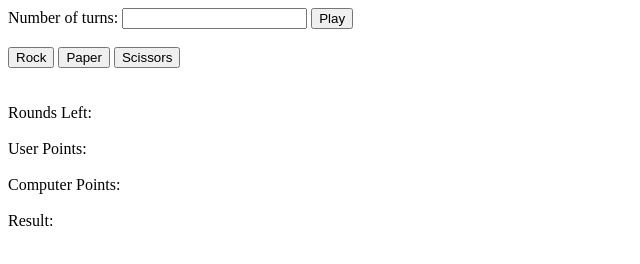
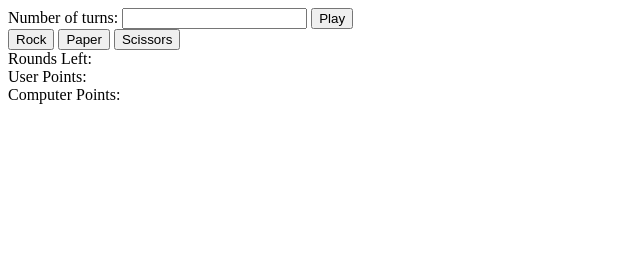
Before and after one commit to acciojob/rock-paper-scissors-jasbhatia, a website: page main.html in a window 1280 px wide. Shown: the whole page, without its empty margins (0-640 px from the left). Drawn offline with Linux system fonts and the light colour scheme.

Commit message:
created a submission

```diff
--- a/main.html
+++ b/main.html
@@ -7,27 +7,25 @@
 </head>
 
 <body>
-
-<label for="game-number">Number of turns:</label>
+	<label for="game-number">Number of turns:</label>
 <input id="game-number" type="number">
 <button id="play-game">Play</button>
-<div><br>
+<div>
   <button class="choice" data-ns-test="rock">Rock</button>
   <button class="choice" data-ns-test="paper">Paper</button>
   <button class="choice" data-ns-test="scissors">Scissors</button>
-</div><br>
-<div data-ns-test="round-result"></div><br>
+</div>
+<div data-ns-test="round-result"></div>
 <div>
   Rounds Left: <span data-ns-test="rounds-left"></span>
-</div><br>
+</div>
 <div>
   User Points: <span data-ns-test="user-points"></span>
-</div><br>
+</div>
 <div>
   Computer Points: <span data-ns-test="computer-points"></span>
-</div><br>
-<div data-ns-test="game-result">Result:</div>
-
+</div>
+<div data-ns-test="game-result"></div>
     <!-- <div id="result-container">
         Game's Result : <span id="finalRes">WON</span> <br> <br>
     </div> -->
```
